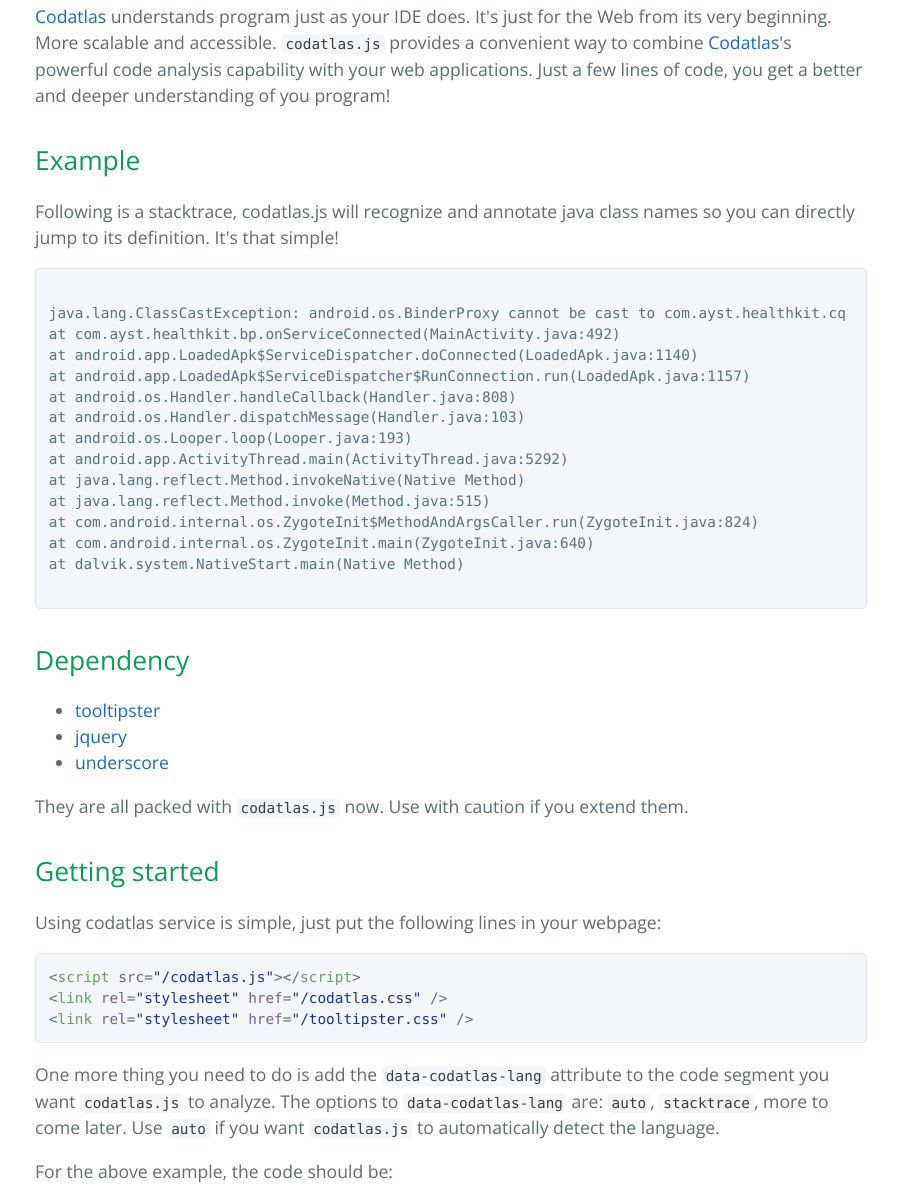
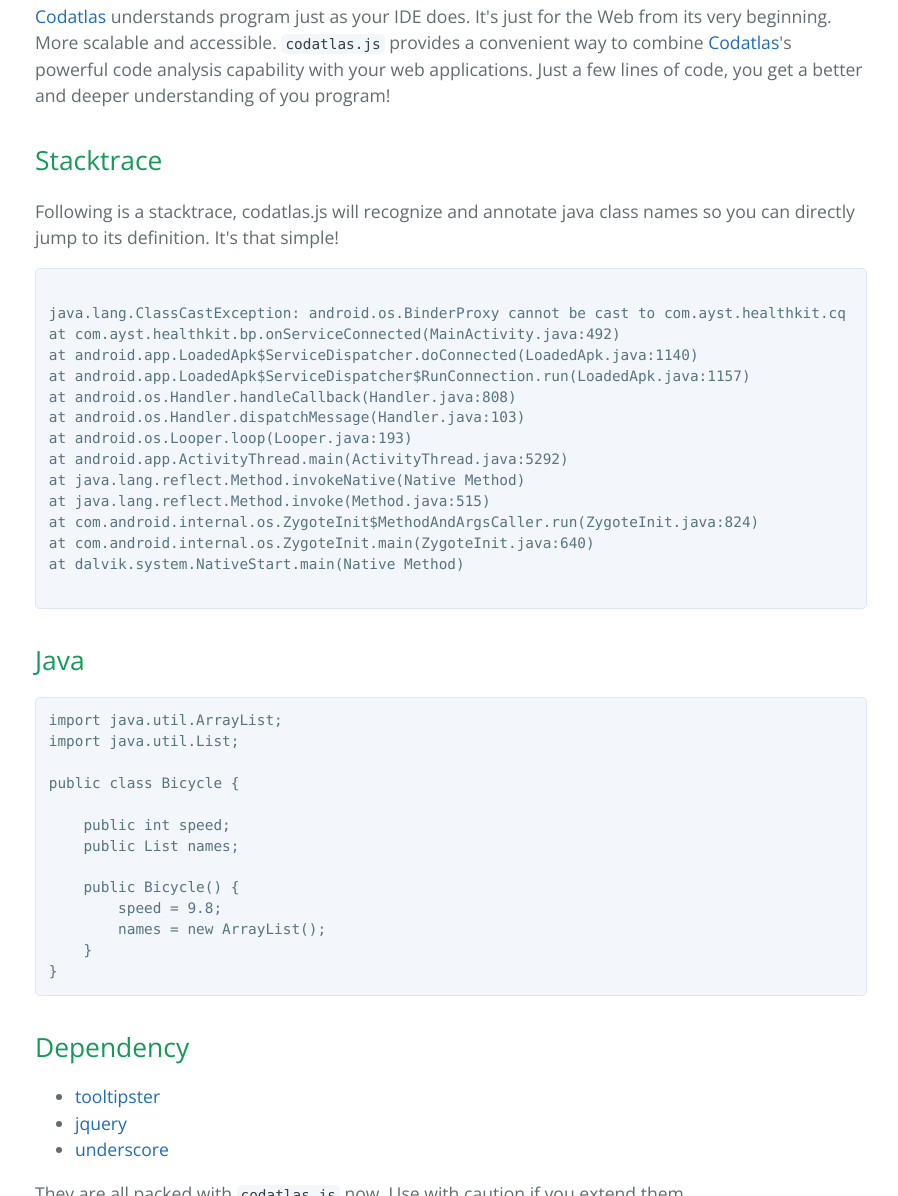
Before and after one commit to gitter-badger/codatlas.js, a plain HTML site: page index.html in a window 1280 px wide. Shown: the part 482-1678 px from the top of the page, without its empty margins (189-1087 px from the left). Drawn offline with nearby package versions, Linux system fonts and the light colour scheme.

Commit message:
add java example

```diff
--- a/index.html
+++ b/index.html
@@ -35,10 +35,10 @@
                 and deeper understanding of you program!
             </p>
             <h2>
-                <a id="example" class="anchor" href="#example" aria-hidden="true"><span class="octicon octicon-link"></span></a>Example
+                <a id="stacktrace-example" class="anchor" href="#stacktrace-example" aria-hidden="true"><span class="octicon octicon-link"></span></a>Stacktrace
             </h2>
             <p>Following is a stacktrace, codatlas.js will recognize and annotate java class names so you can directly jump to its definition. It's that simple!</p>
-            <pre data-codatlas-lang="stacktrace">
+<pre data-codatlas-lang="stacktrace">
 <code>
 java.lang.ClassCastException: android.os.BinderProxy cannot be cast to com.ayst.healthkit.cq
 at com.ayst.healthkit.bp.onServiceConnected(MainActivity.java:492)
@@ -54,6 +54,25 @@
 at com.android.internal.os.ZygoteInit.main(ZygoteInit.java:640)
 at dalvik.system.NativeStart.main(Native Method)
 </code>
+</pre>
+
+            <h2>
+              <a id="java-example" class="anchor" href="#java-example" aria-hidden="true"><span class="octicon octicon-link"></span></a>Java
+            </h2>
+<pre data-codatlas-lang="java">
+<code>import java.util.ArrayList;
+import java.util.List;
+
+public class Bicycle {
+
+    public int speed;
+    public List<String> names;
+
+    public Bicycle() {
+        speed = 9.8;
+        names = new ArrayList<String>();
+    }
+}</code>
 </pre>
             <h2>
                 <a id="dependency" class="anchor" href="#dependency" aria-hidden="true"><span class="octicon octicon-link"></span></a>Dependency
```
